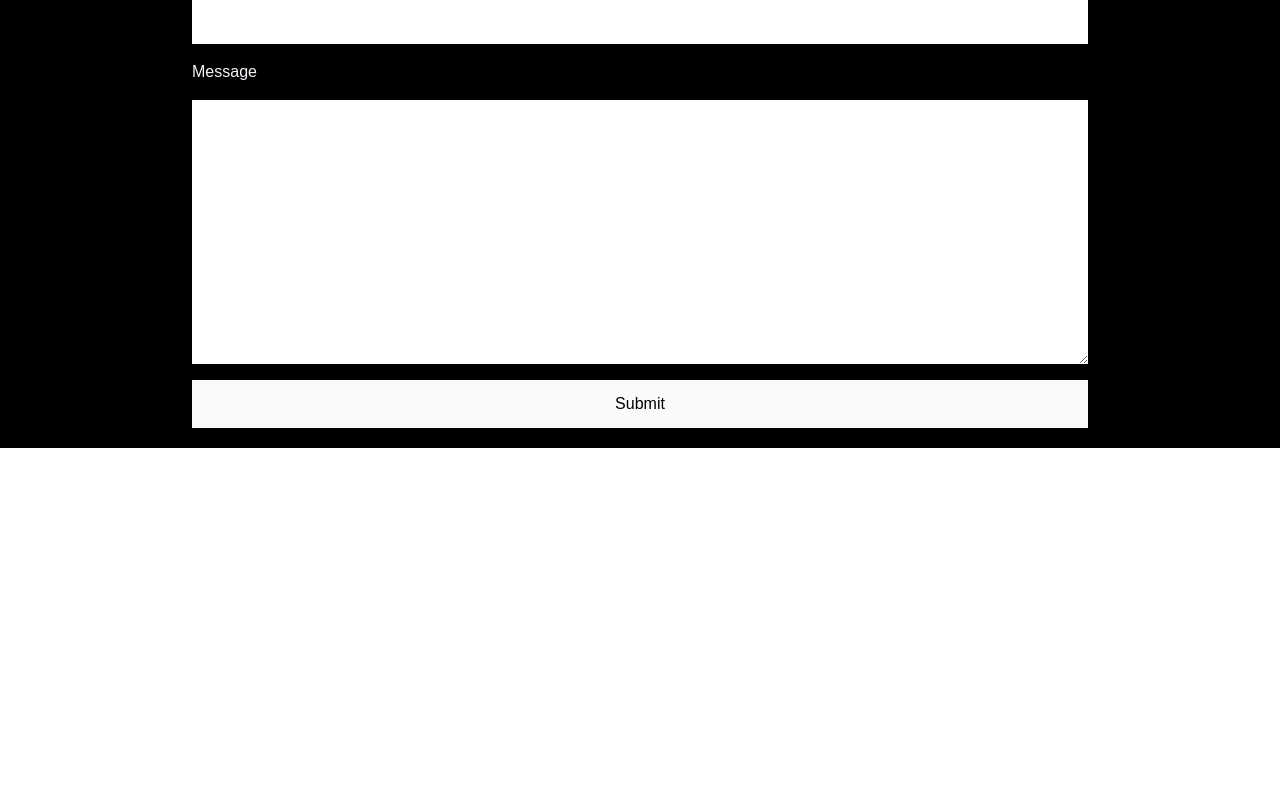
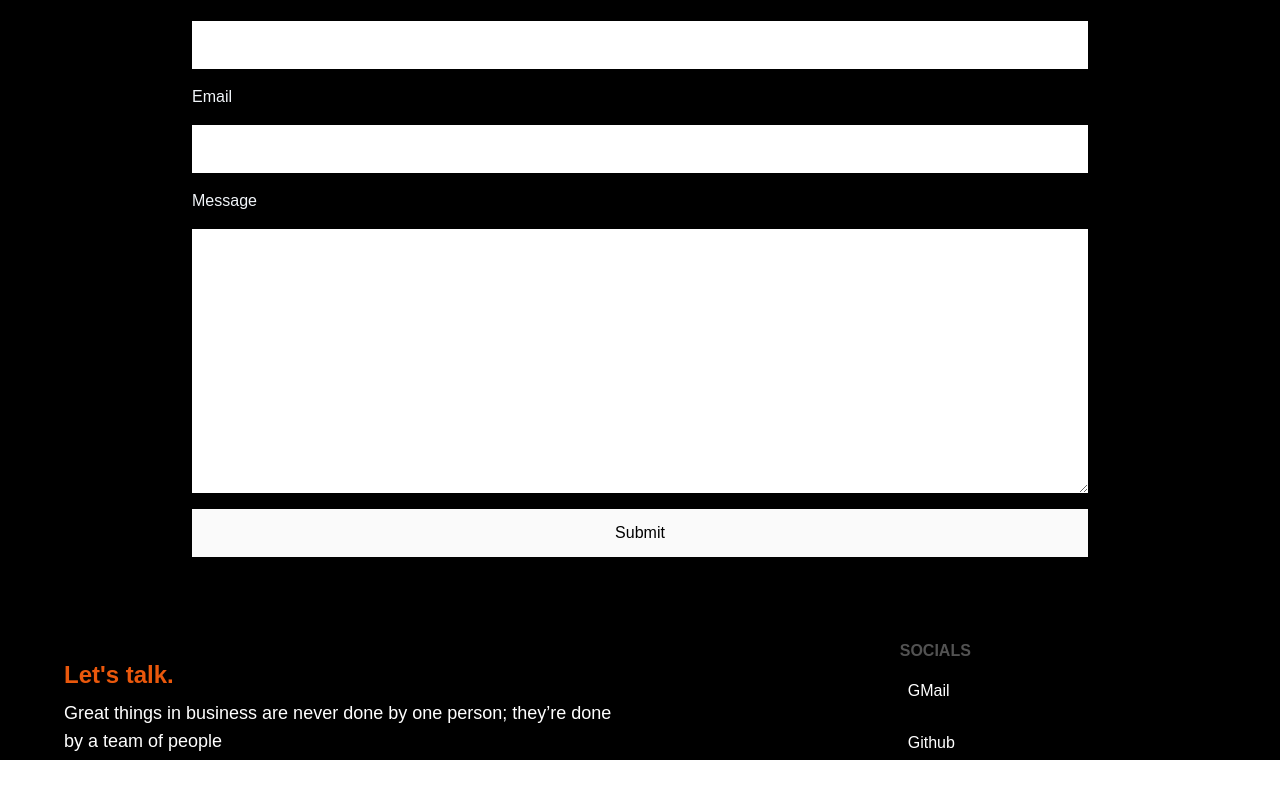
Before and after one commit to jveer634/jveer634, a React (Vite) app: page /contact in a window 1280 px wide. Shown: the part 528-1326 px from the top of the page. Before the commit the page ends 976 px from the top, so only its background shows below. Built offline with nearby package versions, Linux system fonts and the light colour scheme.

Commit message:
chore: updated footer

```diff
--- a/src/App.tsx
+++ b/src/App.tsx
@@ -1,22 +1,24 @@
 import { ToastContainer } from "react-toastify";
 import "react-toastify/dist/ReactToastify.css";
 
-import Nav from "./components/NavBar";
+import Navbar from "./components/NavBar";
 import Contact from "./components/Contact";
 import Home from "./components/Home";
 
 import { Routes, Route } from "react-router-dom";
+import Footer from "./components/footer";
 
 function App() {
     return (
-        <section className=" font-lora overflow-x-hidden">
-            <Nav />
+        <div className=" bg-sky-50 font-lora grid grid-rows-[10%_1fr_15%]">
+            <Navbar />
             <ToastContainer limit={2} hideProgressBar={true} />
             <Routes>
                 <Route path="/" element={<Home />}></Route>
                 <Route path="/contact" element={<Contact />}></Route>
             </Routes>
-        </section>
+            <Footer />
+        </div>
     );
 }
 
--- a/src/components/Home.tsx
+++ b/src/components/Home.tsx
@@ -1,62 +1,13 @@
-import { useEffect } from "react";
-import Me from "../assets/Me.jpg";
-
-import gsap from "gsap";
 import { Link } from "react-router-dom";
 
 import Marquee from "react-fast-marquee";
-import { BsGithub, BsInstagram, BsLinkedin } from "react-icons/bs";
 
 const Home = () => {
-	useEffect(() => {
-		const timeline = gsap.timeline({ defaults: { ease: "power1.out" } });
-
-		timeline.to(
-			".text",
-			{
-				opacity: 100,
-				duration: 1,
-				stagger: 0.75,
-				delay: 0.5,
-			},
-			"+=0.5"
-		);
-		timeline.to(".intro", { y: "-100%", duration: 1.5 });
-		timeline.to(
-			".animate",
-			{
-				opacity: "100%",
-				duration: 1,
-				stagger: 0.1,
-			},
-			"-=1.25"
-		);
-
-		timeline.to(
-			".img",
-			{ opacity: "100%", duration: 1.5, ease: "power2.in" },
-			"-=1"
-		);
-	}, []);
-
     return (
-		<div className="bg-black text-slate-100 ">
-			<section className=" bg-black intro z-20  h-screen w-full font-extrabold text-4xl md:text-6xl flex flex-col justify-center items-center fixed top-0 left-0">
-				<div>
-					<h1 className="text opacity-0">Thinking of </h1>
-					<h1 className="text opacity-0">levelling up your</h1>
-					<h1 className="text opacity-0">business ?</h1>
-				</div>
-			</section>
+        <main className=" text-slate-100 ">
             <section className="flex flex-col md:flex-row h-screen ">
-				<div className=" h-1/2 md:w-1/2 md:h-full ">
-					<img
-						src={Me}
-						className="object-cover h-full w-full opacity-0 img"
-					/>
-				</div>
                 <div className="h-1/2  md:w-1/2 md:h-full flex flex-col justify-center px-8 ">
-					<div className="opacity-0 animate">
+                    <div className=" animate">
                         <h1 className="text-2xl md:text-3xl font-nostalgia leading-relaxed md:leading-loose ">
                             I am &nbsp;
                             <span className="text-5xl lg:text-8xl">
@@ -65,15 +16,11 @@ const Home = () => {
                         </h1>
                     </div>
                     <div>
-						<div className=" animate opacity-0">
+                        <div className=" animate ">
                             <h2 className="text-md md:text-xl font-extralight  leading-relaxed md:leading-loose">
-								A &nbsp;
-								<span className="font-bold">
-									FREELANCE WEB DEVELOPER
-								</span>
-								&nbsp; and Blockchain Developer from India.
-								<br /> And I create websites that level up the
-								standards of your business and will boost up
+                                A Blockchain Engineer and Blockchain Developer
+                                from India. And I create websites that level up
+                                the standards of your business and will boost up
                                 your network.
                             </h2>
                         </div>
@@ -184,21 +131,7 @@ const Home = () => {
                     </div>
                 </div>
             </section>
-			<footer className="min-h-10 mt-10  text-center">
-				<h2 className="p-4 w-80  mx-auto border-white border-t-2 flex justify-center gap-x-6 ">
-					<p>Connect with me at</p>
-					<a href="https://www.linkedin.com/in/jveernalam/">
-						<BsLinkedin size={20} />
-					</a>
-					<a href="https://www.github.com/jveer634/">
-						<BsGithub size={20} />
-					</a>
-					<a href="https://www.instagram.com/jveer634/">
-						<BsInstagram size={20} />
-					</a>
-				</h2>
-			</footer>
-		</div>
+        </main>
     );
 };
 
--- a/src/components/NavBar.tsx
+++ b/src/components/NavBar.tsx
@@ -1,7 +1,7 @@
 import Logo from "../assets/logo.svg";
 import { Link } from "react-router-dom";
 
-const Nav = () => {
+const Navbar = () => {
     return (
         <>
             <nav
@@ -36,4 +36,4 @@ const Nav = () => {
     );
 };
 
-export default Nav;
+export default Navbar;
--- /dev/null
+++ b/src/components/footer.tsx
@@ -0,0 +1,48 @@
+function Footer() {
+    return (
+        <footer className="grid grid-cols-1 items-center md:grid-cols-2 p-10 bg-black text-white md:p-16  gap-10 ">
+            <div className="space-y-2 ">
+                <h2 className="font-bold text-2xl text-orange-600">
+                    Let's talk.
+                </h2>
+                <blockquote className="text-lg">
+                    Great things in business are never done by one person;
+                    they’re done by a team of people
+                </blockquote>
+                <p className="italic">- Steve Jobs</p>
+            </div>
+            <div className="md:place-self-center ">
+                <h3 className=" text-md font-bold text-neutral-600 uppercase text-muted my-2">
+                    Socials
+                </h3>
+                <div className="*:p-2 from-neutral-900 flex md:flex-col gap-3">
+                    <a
+                        target="_blank"
+                        href="mailto:jveer.nalam@gmail.com"
+                        className="hover:underline"
+                    >
+                        GMail
+                    </a>
+
+                    <a
+                        target="_blank"
+                        href="https://www.github.com/jveer634/"
+                        className="hover:underline"
+                    >
+                        Github
+                    </a>
+
+                    <a
+                        target="_blank"
+                        href="https://www.linkedin.com/in/jveernalam/"
+                        className="hover:underline"
+                    >
+                        LinkedIn
+                    </a>
+                </div>
+            </div>
+        </footer>
+    );
+}
+
+export default Footer;
```
Lines whose indentation alone changed are shown as unchanged.
